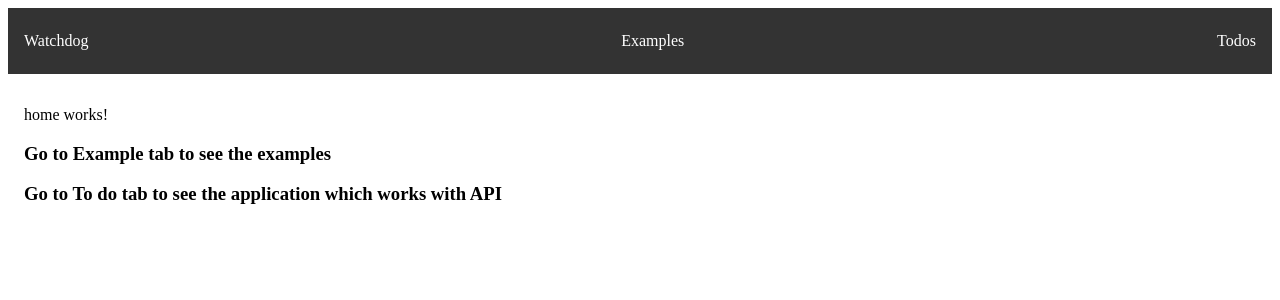
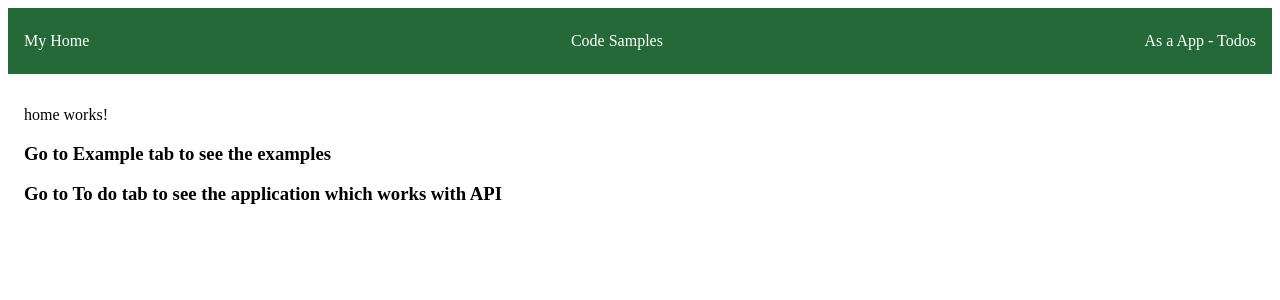
Before and after one commit to ushanperera/WatchDogClient, an Angular app: page / in a window 1280 px wide. Shown: the top 300 px of the page. Built offline with nearby package versions, Linux system fonts and the light colour scheme.

Commit message:
formattings

```diff
--- a/src/app/component/header/header.component.html
+++ b/src/app/component/header/header.component.html
@@ -1,11 +1,11 @@
   <header>
     <nav>
-      <span routerLink="/">Watchdog</span>
+      <span routerLink="/">My Home</span>
       <ul>
-        <li routerLink="/examples">Examples</li>
+        <li routerLink="/examples">Code Samples</li>
       </ul>
       <ul>
-        <li routerLink="/todos">Todos</li>
+        <li routerLink="/todos">As a App - Todos</li>
       </ul>
     </nav>
   </header>
--- a/src/app/component/header/header.component.scss
+++ b/src/app/component/header/header.component.scss
@@ -2,7 +2,7 @@ header {
     display: flex;
     padding-inline: 16px;
     padding-block: 8px;
-    background-color: #333;
+    background-color: #256939;
     color: white;
     align-items: center;
     justify-content: space-between;
```
